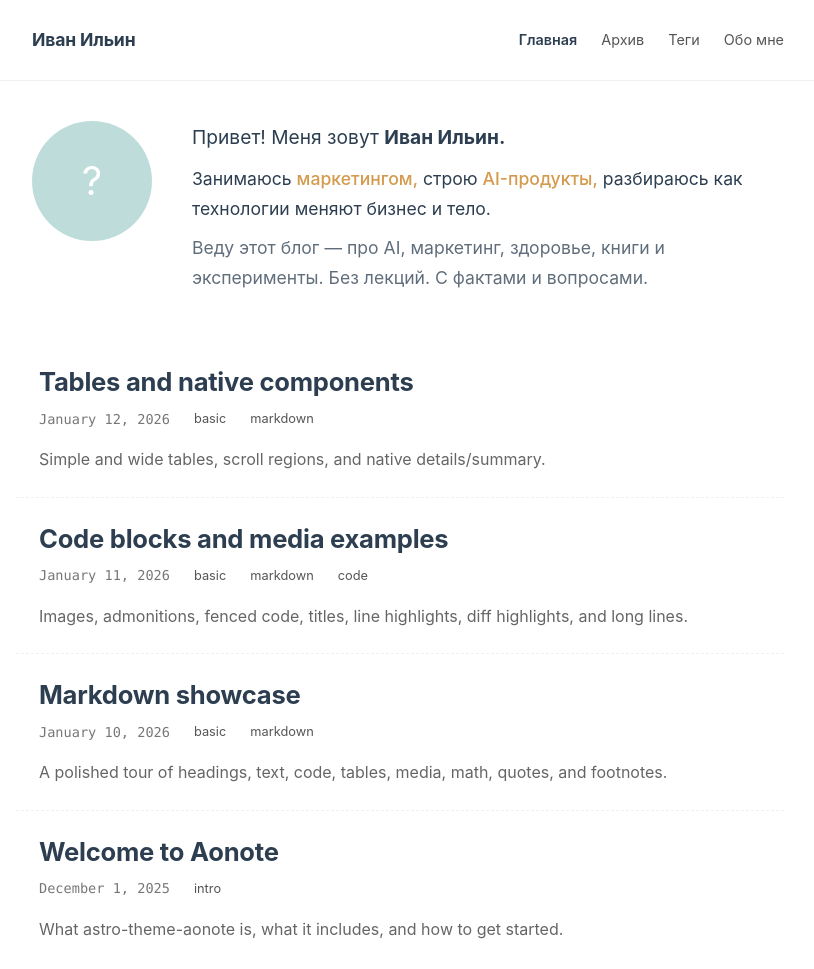
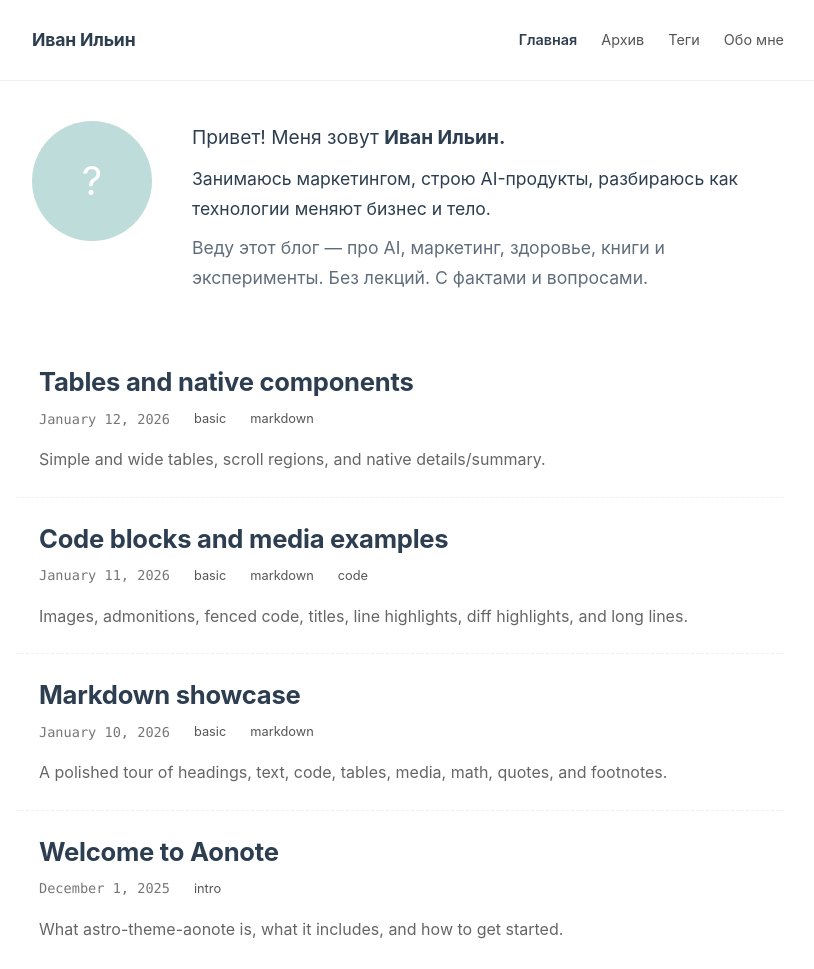
Before and after one commit to ironfelix/ivanilin-blog, an Astro site: page / in a window 1280 px wide. Shown: the top 969 px of the page, without its empty margins (232-1046 px from the left). Built offline with nearby package versions, Linux system fonts and the light colour scheme; Astro itself is replaced by a stand-in of ours.

Commit message:
style: remove accent color, use theme colors

```diff
--- a/src/components/Hero.astro
+++ b/src/components/Hero.astro
@@ -18,7 +18,7 @@ const { imageUrl } = Astro.props;
   </div>
   <div class="hero-text">
     <p class="hero-greeting">Привет! Меня зовут <strong>Иван Ильин.</strong></p>
-    <p class="hero-bio">Занимаюсь <span class="accent">маркетингом,</span> строю <span class="accent">AI-продукты,</span> разбираюсь как технологии меняют бизнес и тело.</p>
+    <p class="hero-bio">Занимаюсь маркетингом, строю AI-продукты, разбираюсь как технологии меняют бизнес и тело.</p>
     <p class="hero-desc">Веду этот блог — про AI, маркетинг, здоровье, книги и эксперименты. Без лекций. С фактами и вопросами.</p>
   </div>
 </div>
@@ -74,17 +74,6 @@ const { imageUrl } = Astro.props;
     opacity: 0.75;
   }
 
-  .accent {
-    color: #d49a4d;
-    font-weight: 500;
-  }
-
-  @media (prefers-color-scheme: dark) {
-    .accent {
-      color: #e8b86d;
-    }
-  }
-
   @media (max-width: 600px) {
     .hero {
       flex-direction: column;
```
